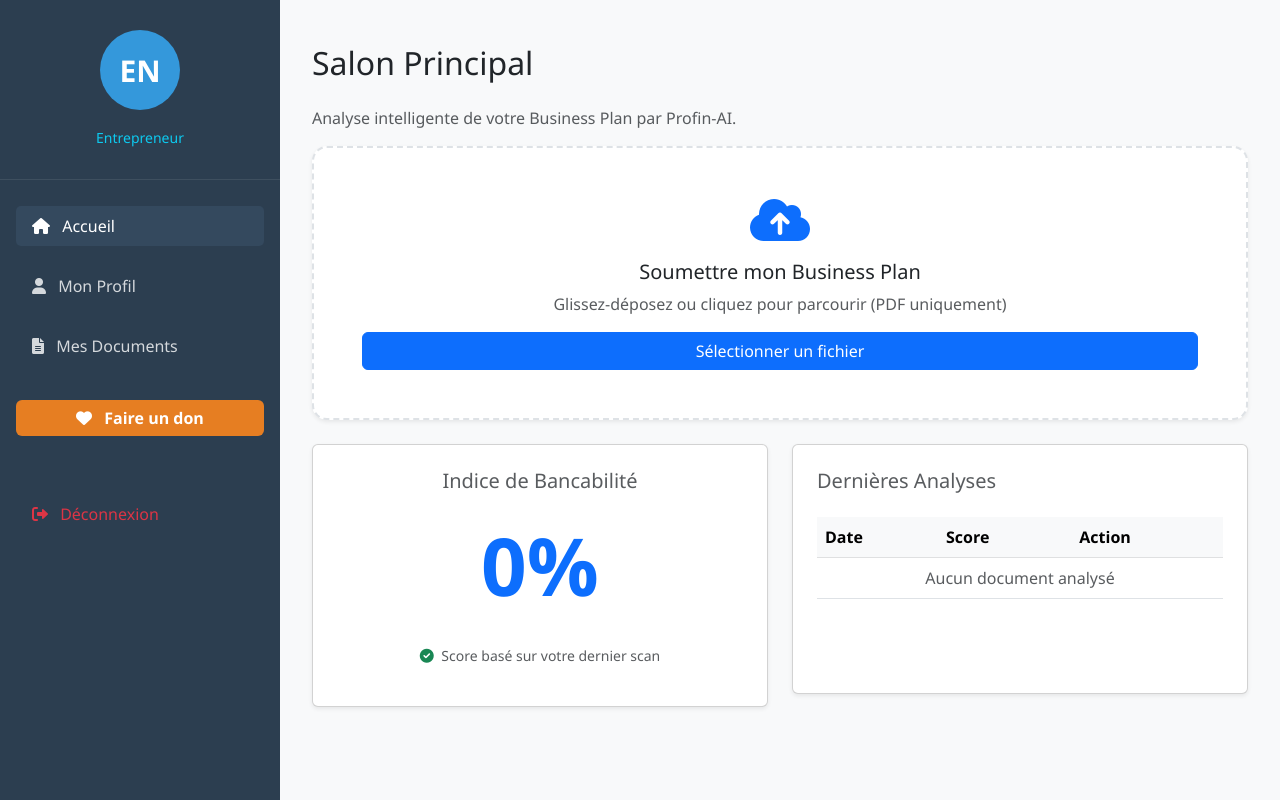
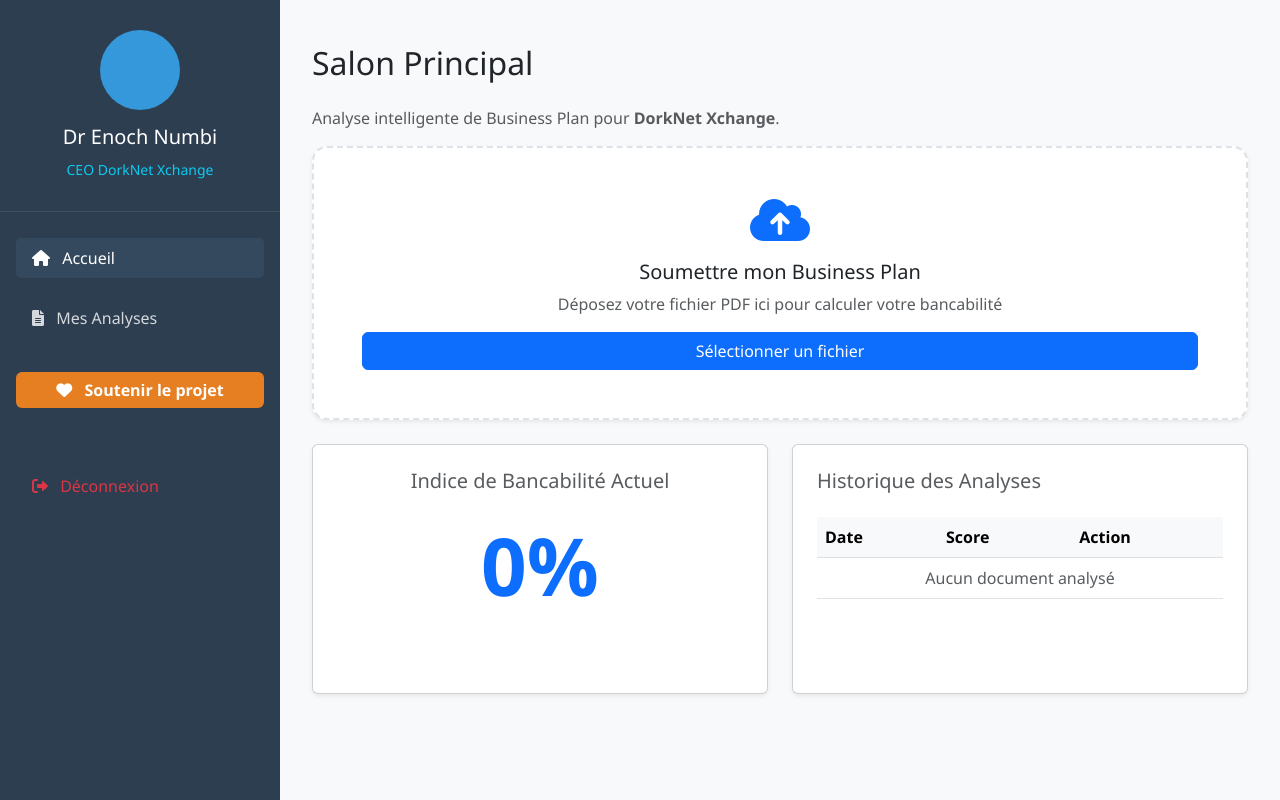
Before and after one commit to enochnumbi062-gif/PROFIN-AI-, a Flask app: template templates/dashboard.html in a window 1280 px wide. Run offline with Flask 3, Linux system fonts and the light colour scheme; the template is opened without the code that fills it, so the values that code supplies are empty.

Commit message:
Update dashboard.html

```diff
--- a/templates/dashboard.html
+++ b/templates/dashboard.html
@@ -3,7 +3,7 @@
 <head>
     <meta charset="UTF-8">
     <meta name="viewport" content="width=device-width, initial-scale=1.0">
-    <title>Dashboard - ProFin-AI</title>
+    <title>Dashboard - DorkNet Xchange</title>
     <link rel="stylesheet" href="https://cdn.jsdelivr.net/npm/bootstrap@5.3.0/dist/css/bootstrap.min.css">
     <link rel="stylesheet" href="https://cdnjs.cloudflare.com/ajax/libs/font-awesome/6.0.0/css/all.min.css">
     <style>
@@ -64,16 +64,15 @@
     <div class="d-flex">
         <nav id="sidebar">
             <div class="profile-section">
-                <div class="avatar-circle">EN</div>
-                <h5>{{ name }}</h5>
-                <small class="text-info">Entrepreneur</small>
+                <div class="avatar-circle">{{ name[:2].upper() }}</div>
+                <h5>Dr Enoch Numbi</h5>
+                <small class="text-info">CEO DorkNet Xchange</small>
             </div>
 
             <ul class="nav flex-column p-3">
                 <li class="nav-item"><a class="nav-link active" href="#"><i class="fas fa-home me-2"></i> Accueil</a></li>
-                <li class="nav-item"><a class="nav-link" href="#"><i class="fas fa-user me-2"></i> Mon Profil</a></li>
-                <li class="nav-item"><a class="nav-link" href="#"><i class="fas fa-file-alt me-2"></i> Mes Documents</a></li>
-                <li class="nav-item mt-4"><button class="btn btn-donate w-100"><i class="fas fa-heart me-2"></i> Faire un don</button></li>
+                <li class="nav-item"><a class="nav-link" href="#"><i class="fas fa-file-alt me-2"></i> Mes Analyses</a></li>
+                <li class="nav-item mt-4"><button class="btn btn-donate w-100"><i class="fas fa-heart me-2"></i> Soutenir le projet</button></li>
                 <li class="nav-item mt-5"><a class="nav-link text-danger" href="{{ url_for('logout') }}"><i class="fas fa-sign-out-alt me-2"></i> Déconnexion</a></li>
             </ul>
         </nav>
@@ -81,7 +80,7 @@
         <main id="content">
             <div class="container-fluid">
                 <h2 class="mb-4 mt-4">Salon Principal</h2>
-                <p class="text-muted">Analyse intelligente de votre Business Plan par Profin-AI.</p>
+                <p class="text-muted">Analyse intelligente de Business Plan pour <strong>DorkNet Xchange</strong>.</p>
 
                 <div id="progressContainer" class="card p-4 mb-4 d-none shadow-sm">
                     <div class="d-flex justify-content-between mb-2">
@@ -92,13 +91,12 @@
                         <div id="progressBar" class="progress-bar progress-bar-striped progress-bar-animated bg-primary"
                              role="progressbar" style="width: 0%"></div>
                     </div>
-                    <p class="small text-center mt-3 text-muted">Lecture du PDF et calcul de bancabilité en cours...</p>
                 </div>
 
                 <div class="card mb-4 border-dashed p-5 text-center shadow-sm" id="dropZone">
                     <i class="fas fa-cloud-upload-alt fa-3x mb-3 text-primary"></i>
                     <h5>Soumettre mon Business Plan</h5>
-                    <p class="text-muted">Glissez-déposez ou cliquez pour parcourir (PDF uniquement)</p>
+                    <p class="text-muted">Déposez votre fichier PDF ici pour calculer votre bancabilité</p>
                     <input type="file" class="d-none" id="fileInput" accept="application/pdf">
                     <button class="btn btn-primary px-4" onclick="document.getElementById('fileInput').click()">Sélectionner un fichier</button>
                 </div>
@@ -106,24 +104,27 @@
                 <div class="row">
                     <div class="col-md-6 mb-4">
                         <div class="card p-4 text-center shadow-sm" style="min-height: 250px;">
-                            <h5 class="text-muted">Indice de Bancabilité</h5>
+                            <h5 class="text-muted">Indice de Bancabilité Actuel</h5>
                             <div class="display-1 text-primary my-3 fw-bold">
                                 {% if plans %}{{ plans[0].score_bancabilite }}%{% else %}0%{% endif %}
                             </div>
 
                             {% if plans %}
-                            <a href="{{ url_for('download_report', plan_id=plans[0].id) }}" class="btn btn-outline-success btn-sm mt-2">
-                                <i class="fas fa-file-download me-2"></i>Télécharger le dernier rapport
-                            </a>
+                            <div class="btn-group">
+                                <a href="{{ url_for('download_report', plan_id=plans[0].id) }}" class="btn btn-outline-success">
+                                    <i class="fas fa-file-download me-2"></i>Télécharger le rapport
+                                </a>
+                                <button class="btn btn-outline-info" onclick="openShareModal({{ plans[0].id }})">
+                                    <i class="fas fa-paper-plane me-2"></i>Partager
+                                </button>
+                            </div>
                             {% endif %}
-
-                            <p class="small text-muted mt-3"><i class="fas fa-check-circle text-success me-1"></i> Score basé sur votre dernier scan</p>
                         </div>
                     </div>
 
                     <div class="col-md-6 mb-4">
                         <div class="card p-4 shadow-sm" style="min-height: 250px;">
-                            <h5 class="text-muted">Dernières Analyses</h5>
+                            <h5 class="text-muted">Historique des Analyses</h5>
                             <div class="table-responsive">
                                 <table class="table table-hover mt-3">
                                     <thead class="table-light"><tr><th>Date</th><th>Score</th><th>Action</th></tr></thead>
@@ -133,9 +134,12 @@
                                             <td>{{ plan.date_scan.strftime('%d/%m/%Y') }}</td>
                                             <td><span class="badge bg-primary">{{ plan.score_bancabilite }}%</span></td>
                                             <td>
-                                                <a href="{{ url_for('download_report', plan_id=plan.id) }}" class="text-success" title="Télécharger">
+                                                <a href="{{ url_for('download_report', plan_id=plan.id) }}" class="text-success me-2" title="Télécharger">
                                                     <i class="fas fa-download"></i>
                                                 </a>
+                                                <button class="btn btn-link text-info p-0 ms-2" onclick="openShareModal({{ plan.id }})" title="Partager par email">
+                                                    <i class="fas fa-paper-plane"></i>
+                                                </button>
                                             </td>
                                         </tr>
                                         {% else %}
@@ -151,84 +155,105 @@
         </main>
     </div>
 
+    <div class="modal fade" id="shareModal" tabindex="-1" aria-hidden="true">
+        <div class="modal-dialog">
+            <div class="modal-content">
+                <div class="modal-header">
+                    <h5 class="modal-title">Envoyer à un Investisseur</h5>
+                    <button type="button" class="btn-close" data-bs-dismiss="modal" aria-label="Close"></button>
+                </div>
+                <div class="modal-body">
+                    <input type="hidden" id="sharePlanId">
+                    <div class="mb-3">
+                        <label class="form-label">Email du destinataire</label>
+                        <input type="email" id="investorEmail" class="form-control" placeholder="exemple@investisseur.com" required>
+                    </div>
+                    <div class="mb-3">
+                        <label class="form-label">Message personnalisé</label>
+                        <textarea id="investorMessage" class="form-control" rows="3">Bonjour, je vous transmets l'analyse de mon business plan via DorkNet Xchange.</textarea>
+                    </div>
+                </div>
+                <div class="modal-footer">
+                    <button type="button" class="btn btn-secondary" data-bs-dismiss="modal">Fermer</button>
+                    <button type="button" class="btn btn-primary" onclick="sendEmail()">Envoyer le rapport</button>
+                </div>
+            </div>
+        </div>
+    </div>
+
+    <script src="https://cdn.jsdelivr.net/npm/bootstrap@5.3.0/dist/js/bootstrap.bundle.min.js"></script>
     <script>
+        // Toggle Sidebar
         document.getElementById('menuToggle').addEventListener('click', function() {
             document.getElementById('sidebar').classList.toggle('active');
         });
 
+        // Modal Partage
+        function openShareModal(planId) {
+            document.getElementById('sharePlanId').value = planId;
+            new bootstrap.Modal(document.getElementById('shareModal')).show();
+        }
+
+        function sendEmail() {
+            const planId = document.getElementById('sharePlanId').value;
+            const email = document.getElementById('investorEmail').value;
+            const message = document.getElementById('investorMessage').value;
+
+            if(!email) return alert("Veuillez saisir un email valide.");
+
+            fetch('/share-report', {
+                method: 'POST',
+                headers: {'Content-Type': 'application/json'},
+                body: JSON.stringify({ plan_id: planId, email: email, message: message })
+            })
+            .then(res => res.json())
+            .then(data => {
+                if(data.success) {
+                    alert("📩 Rapport envoyé avec succès !");
+                    location.reload();
+                } else {
+                    alert("Erreur : " + data.error);
+                }
+            });
+        }
+
+        // Upload Logic
         function uploadFile(file) {
             if (!file) return;
-
             const progressContainer = document.getElementById('progressContainer');
             const progressBar = document.getElementById('progressBar');
             const progressPercent = document.getElementById('progressPercent');
-            const dropZone = document.getElementById('dropZone');
-            const scoreDisplay = document.querySelector('.display-1');
 
             progressContainer.classList.remove('d-none');
-            dropZone.classList.add('d-none');
-            scoreDisplay.innerText = "...";
 
             let progress = 0;
             let interval = setInterval(() => {
-                if (progress < 92) {
-                    progress += Math.random() * 10;
-                    let val = Math.min(Math.round(progress), 92);
-                    progressBar.style.width = val + "%";
-                    progressPercent.innerText = val + "%";
+                if (progress < 90) {
+                    progress += 5;
+                    progressBar.style.width = progress + "%";
+                    progressPercent.innerText = progress + "%";
                 }
-            }, 350);
+            }, 300);
 
             let formData = new FormData();
             formData.append('file', file);
 
-            fetch('/upload', {
-                method: 'POST',
-                body: formData
-            })
-            .then(response => response.json())
+            fetch('/upload', { method: 'POST', body: formData })
+            .then(res => res.json())
             .then(data => {
                 clearInterval(interval);
-                progressBar.style.width = "100%";
-                progressPercent.innerText = "100%";
-
                 if (data.success) {
-                    setTimeout(() => {
-                        alert("✅ Analyse réussie par l'IA !");
-                        location.reload();
-                    }, 600);
+                    location.reload();
                 } else {
-                    alert("❌ Erreur : " + data.error);
-                    resetUI();
+                    alert("Erreur : " + data.error);
+                    progressContainer.classList.add('d-none');
                 }
-            })
-            .catch(error => {
-                clearInterval(interval);
-                alert("Erreur de connexion au serveur.");
-                resetUI();
             });
-        }
-
-        function resetUI() {
-            document.getElementById('progressContainer').classList.add('d-none');
-            document.getElementById('dropZone').classList.remove('d-none');
         }
 
         document.getElementById('fileInput').addEventListener('change', function() {
             if (this.files[0]) uploadFile(this.files[0]);
         });
-
-        const dz = document.getElementById('dropZone');
-        ['dragenter', 'dragover', 'dragleave', 'drop'].forEach(eName => {
-            dz.addEventListener(eName, (e) => { e.preventDefault(); e.stopPropagation(); }, false);
-        });
-        dz.addEventListener('dragover', () => { dz.style.background = "#f1f9ff"; dz.style.borderColor = "#3498db"; });
-        dz.addEventListener('dragleave', () => { dz.style.background = "white"; dz.style.borderColor = "#dee2e6"; });
-        dz.addEventListener('drop', (e) => {
-            dz.style.background = "white";
-            const files = e.dataTransfer.files;
-            if (files.length > 0) uploadFile(files[0]);
-        });
     </script>
 </body>
 </html>
```
